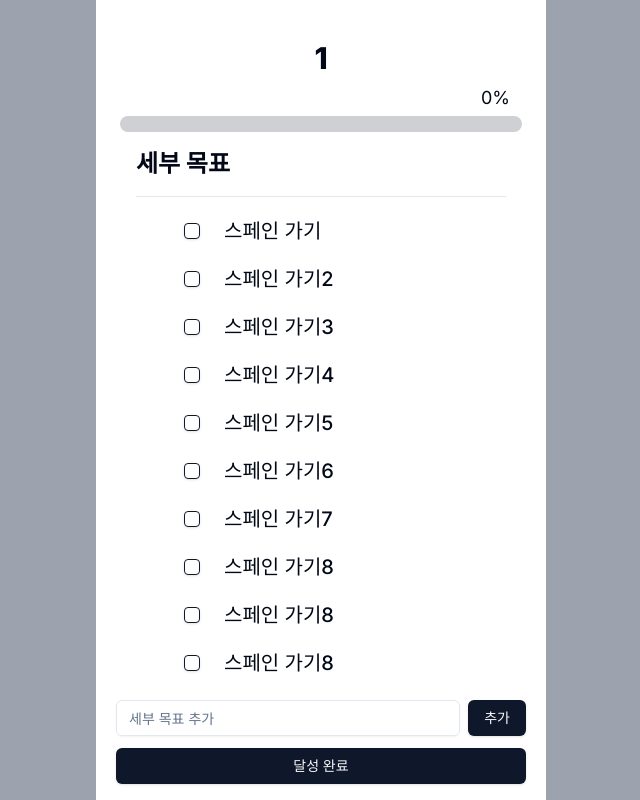
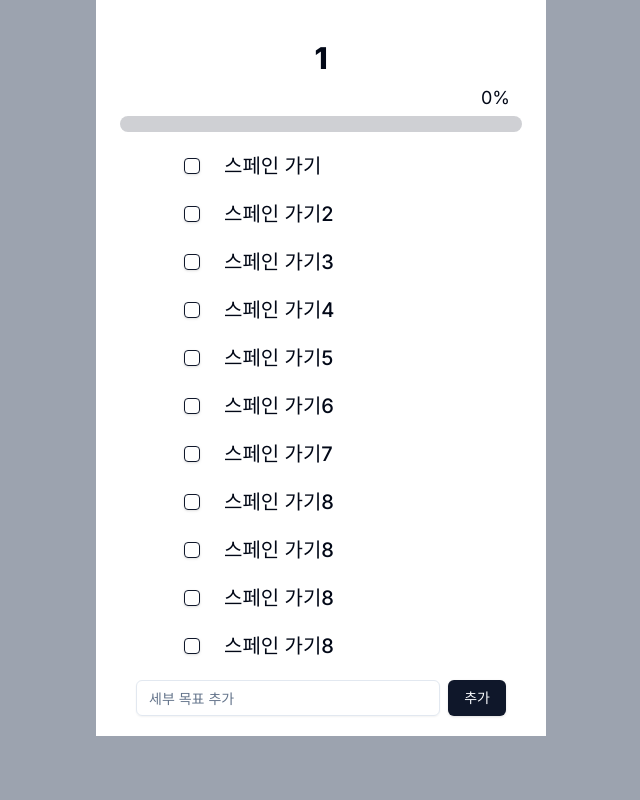
Before and after one commit to sweb-org/2024-WINTER-IRURI, a Next.js app: page /bucket/1 in a window 1280 px wide. Shown: the whole page, without its empty margins (319-959 px from the left). Built offline with nearby package versions, Linux system fonts and the light colour scheme.

Commit message:
refactor: 분리한 컴포넌트 수정

```diff
--- a/src/app/bucket/[slug]/page.tsx
+++ b/src/app/bucket/[slug]/page.tsx
@@ -5,7 +5,7 @@ import React, { useEffect, useState } from 'react'
 import LoadingSpinnerButton from '@/components/loading/loading-spinner-button'
 import BucketDetailHeader from '@/components/bucket-detail/bucket-detail-header'
 import BucketDetailList from '@/components/bucket-detail/bucket-detail-list'
-import BucketDetailBottom from '@/components/bucket-detail/bucket-detail-bottom'
+import AddForm from '@/components/form/add-form'
 import { fetchDummyData } from '@/apis/api'
 
 interface Props {
@@ -56,18 +56,21 @@ function BucketDetailPage({ params }: Props) {
   }
 
   return (
-    <div className="flex h-screen flex-col">
+    <div className="flex flex-col">
       <BucketDetailHeader slug={slug} progress={calculatedProgress} />
       {isLoading ? (
         <LoadingSpinnerButton />
       ) : (
         <BucketDetailList
+          slug={slug}
           dummyData={dummyData}
           checkedItems={checkedItems}
           handleCheckboxChange={handleCheckboxChange}
         />
       )}
-      <BucketDetailBottom handleAddGoal={handleAddGoal} />
+      <div className="mx-10 mb-5">
+        <AddForm onSubmit={handleAddGoal} placeholder="세부 목표 추가" />
+      </div>
     </div>
   )
 }
--- a/src/components/bucket-detail/bucket-detail-bottom.tsx
+++ /dev/null
@@ -1,19 +0,0 @@
-import React from 'react'
-
-import { Button } from '@/components/ui/button'
-import AddForm from '@/components/form/add-form'
-
-interface BucketDetailBottomProps {
-  handleAddGoal: (goal: string) => void
-}
-
-function BucketDetailBottom({ handleAddGoal }: BucketDetailBottomProps) {
-  return (
-    <div className="mx-5 mb-4 flex flex-col gap-3">
-      <AddForm onSubmit={handleAddGoal} placeholder="세부 목표 추가" />
-      <Button>달성 완료</Button>
-    </div>
-  )
-}
-
-export default BucketDetailBottom
--- a/src/components/bucket-detail/bucket-detail-header.tsx
+++ b/src/components/bucket-detail/bucket-detail-header.tsx
@@ -14,8 +14,6 @@ function BucketDetailHeader({ slug, progress }: BucketDetailHeaderProps) {
         {slug}
       </div>
       <ProgressBar percentage={progress || 0} />
-      <div className="mx-10 my-4 text-2xl font-bold">세부 목표</div>
-      <hr className="mx-10" />
     </>
   )
 }
```
